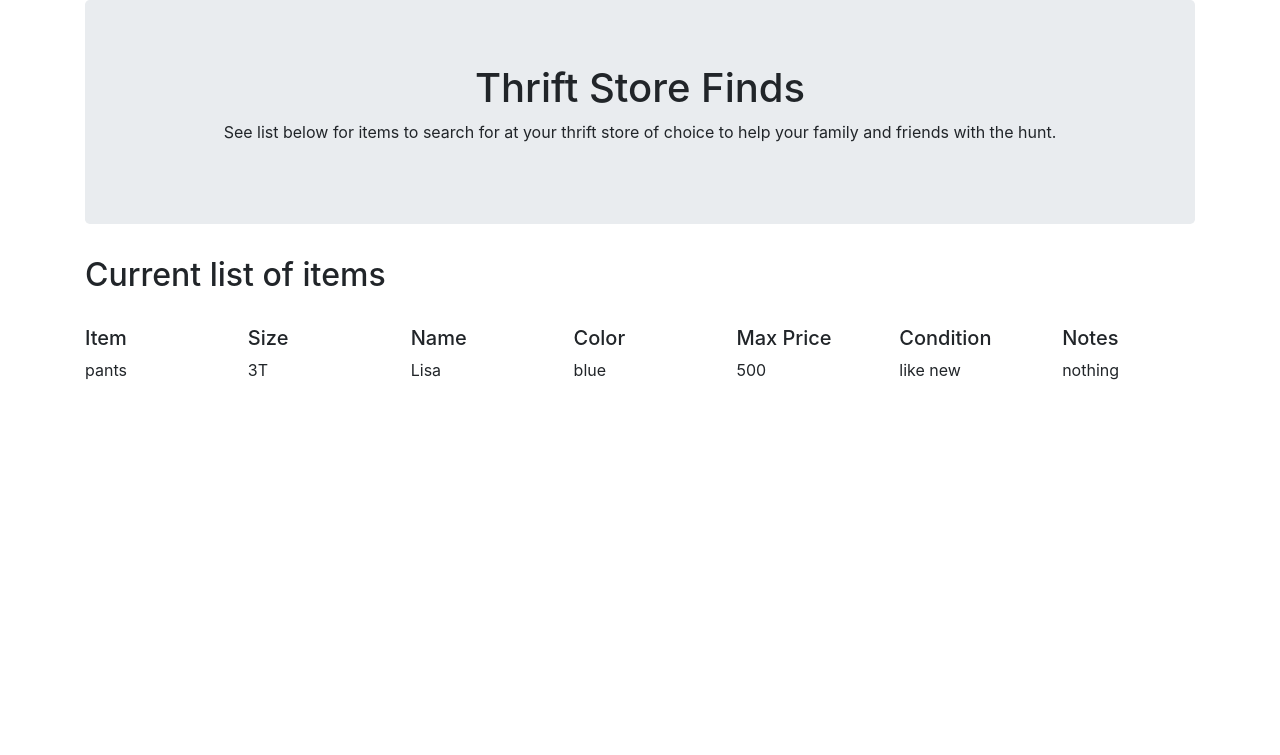
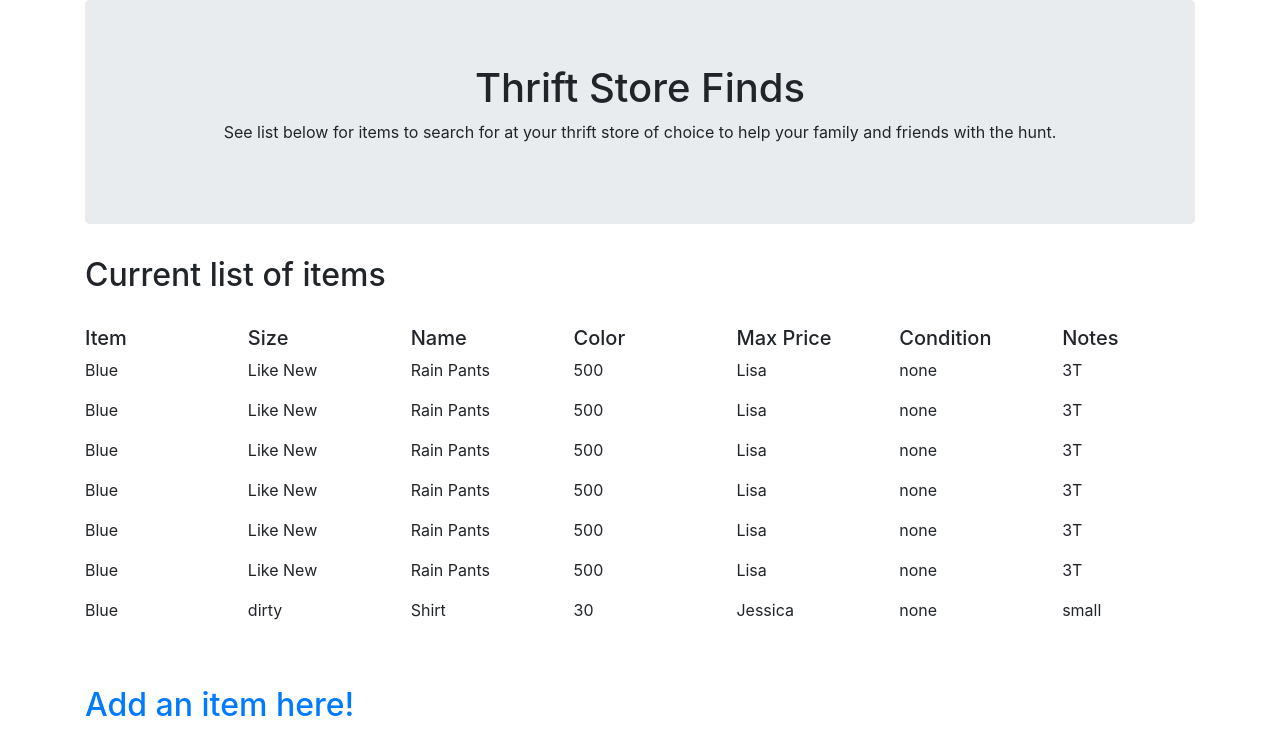
Before and after one commit to lisb020/thrift_crowdsource, a Flask app: page / in a window 1280 px wide. Shown: the top 755 px of the page. Run offline with Flask 2, Linux system fonts and the light colour scheme; data comes from the database, SQL or seed files in the repository; both versions use the stored data as it was after the commit; some libraries are stand-ins or nearby versions.

Commit message:
finished table js

```diff
--- a/app.py
+++ b/app.py
@@ -59,25 +59,29 @@ def form():
 
 @app.route("/api/clothes")
 def clothes():
-    results = db.session.query(Thrift.item, Thrift.size, Thrift.name, Thrift.color, Thrift.maxprice, Thrift.condition, Thrift.notes).all()
+    results = db.session.query(Thrift.id, Thrift.item, Thrift.size, Thrift.name, Thrift.color, Thrift.maxprice, Thrift.condition, Thrift.notes).all()
 
-    item = [result[0] for result in results]
-    size = [result[1] for result in results]
-    name = [result[2] for result in results]
-    color = [result[3] for result in results]
-    maxprice = [result[4] for result in results]
-    condition = [result[5] for result in results]
-    notes = [result[6] for result in results]
+    id = [result[0] for result in results]
+    item = [result[1] for result in results]
+    size = [result[2] for result in results]
+    name = [result[3] for result in results]
+    color = [result[4] for result in results]
+    maxprice = [result[5] for result in results]
+    condition = [result[6] for result in results]
+    notes = [result[7] for result in results]
 
-    thrift_data = [{
-        "item": item,
-        "size": size,
-        "name": name,
-        "color": color,
-        "maxprice": maxprice,
-        "condition": condition,
-        "notes": notes
-    }]
+    thrift_data = []
+
+    for i in range(len(id)):
+        thrift_data.append({
+        "item": item[i],
+        "size": size[i],
+        "name": name[i],
+        "color": color[i],
+        "maxprice": maxprice[i],
+        "condition": condition[i],
+        "notes": notes[i]
+        })
 
     return jsonify(thrift_data)
 
--- a/static/js/app.js
+++ b/static/js/app.js
@@ -1,52 +1,98 @@
-// function buildTable() {
+function buildTable() {
+  /* data route */
+  const url = "/api/clothes";
+  d3.json(url).then(function(response) {
+
+    console.log(response);
+
+    const data = response;
+
+    for (let responses of data) {
+    let rows = d3.select(".underHeader")
+        .append("div")
+        .classed("row rowData", true);
+      rows.selectAll(".items")
+        .data(Object.entries(responses))
+        .enter()
+        .append("div")
+        .classed("col-md items", true)
+        .append("p")
+        .text(d => d[1]);
+    };
+  });
+};
+buildTable();
+// function Test() {
 //   /* data route */
-//   const url = "/api/clothes";
-//   d3.json(url).then(function(response) {
+//   const response = [
+//     {
+//         "color": "Blue",
+//         "condition": "Like New",
+//         "item": "Rain Pants",
+//         "maxprice": 500.0,
+//         "name": "Lisa",
+//         "notes": "none",
+//         "size": "3T"
+//     },
+//     {
+//         "color": "Blue",
+//         "condition": "Like New",
+//         "item": "Rain Pants",
+//         "maxprice": 500.0,
+//         "name": "Lisa",
+//         "notes": "none",
+//         "size": "3T"
+//     },
+//     {
+//         "color": "Blue",
+//         "condition": "Like New",
+//         "item": "Rain Pants",
+//         "maxprice": 500.0,
+//         "name": "Lisa",
+//         "notes": "none",
+//         "size": "3T"
+//     },
+//     {
+//         "color": "Blue",
+//         "condition": "Like New",
+//         "item": "Rain Pants",
+//         "maxprice": 500.0,
+//         "name": "Lisa",
+//         "notes": "none",
+//         "size": "3T"
+//     },
+//     {
+//         "color": "Blue",
+//         "condition": "Like New",
+//         "item": "Rain Pants",
+//         "maxprice": 500.0,
+//         "name": "Lisa",
+//         "notes": "none",
+//         "size": "3T"
+//     },
+//     {
+//         "color": "Green",
+//         "condition": "ew",
+//         "item": "Jeans",
+//         "maxprice": 4,
+//         "name": "Lulu",
+//         "notes": "yane",
+//         "size": "6"
+//     }
+// ];
+//     const data = response;
 
-//     console.log(response);
-
-//     const data = response[0];
-//     //const col = d3.select("#items").append("div").classed("col-md entry", true);
-//     d3.select("#items").selectAll(".entry")
-//       .data(data)
+//   for (let responses of data) {
+//    let rows = d3.select(".underHeader")
+//       .append("div")
+//       .classed("row rowData", true);
+//     rows.selectAll(".items")
+//       .data(Object.entries(responses))
 //       .enter()
 //       .append("div")
-//       .classed("col-md entry", true)
+//       .classed("col-md items", true)
 //       .append("p")
-//       .text(function(keys, items){data.keys});
-//       //.html(`<div class="col-md entry"><p>insert data</p></div>`)
-//   });
+//       .text(d => d[1]);
+//   };
 // };
-// buildTable();
-function Test() {
-  /* data route */
-  const response = [{
-    "item": ["pants", "shirt"],
-    "size": ["3T", "6"],
-    "name": ["Lisa", "Mary"],
-    "color": ["blue", "dont care"],
-    "maxprice": [500, 20],
-    "condition": ["like new", "new"],
-    "notes": ["nothing", "i like"]
-  }];
-  console.log(response);
-
-    const data = response[0];
-    //const col = d3.select("#items").append("div").classed("col-md entry", true);
-    for (let i in data) {
-      console.log("i",i,"data[i]", data[i]);
-      for (let j in data[i]){
-        console.log(data[i][j])
-      }
-  }
-    d3.select("#items").selectAll(".entry")
-      //.data(Object.keys(data))
-      .data(Object.entries(data))
-      .enter()
-      .append("div")
-      .classed("col-md entry", true)
-      .append("p")
-      .text((d) => d[1][0]);
-      //.html(`<div class="col-md entry"><p>insert data</p></div>`)
-};
-Test();
+// Test();
--- a/templates/index.html
+++ b/templates/index.html
@@ -53,12 +53,12 @@
                 <h5>Notes</h5>
             </div>
         </div>
-        <div class="row" id="items"></div>
+        <div class="underHeader"></div>
         <br>
         <br>
         <div class="row">
             <div class="col-md-12">
-                <!-- <h2><a href="/form">Add an item here!</a></h2> -->
+                <h2><a href="/form">Add an item here!</a></h2>
             </div>
         </div>
     </div>
```
Also changed, not shown: db.sqlite.
